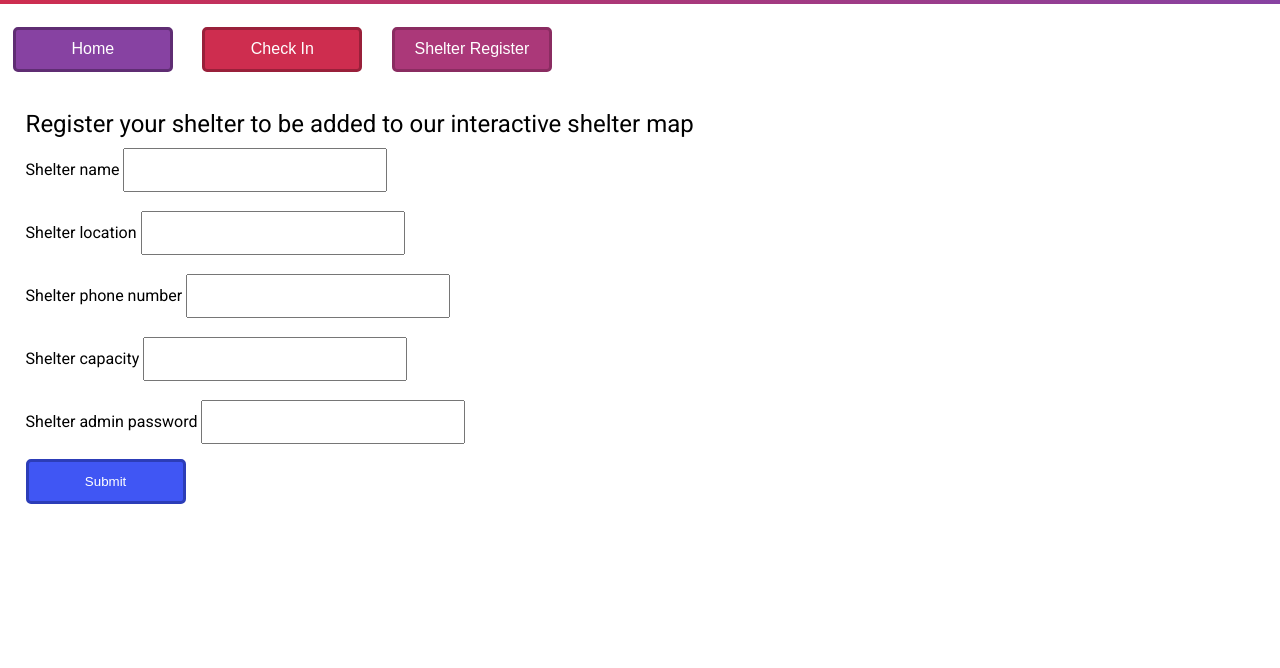
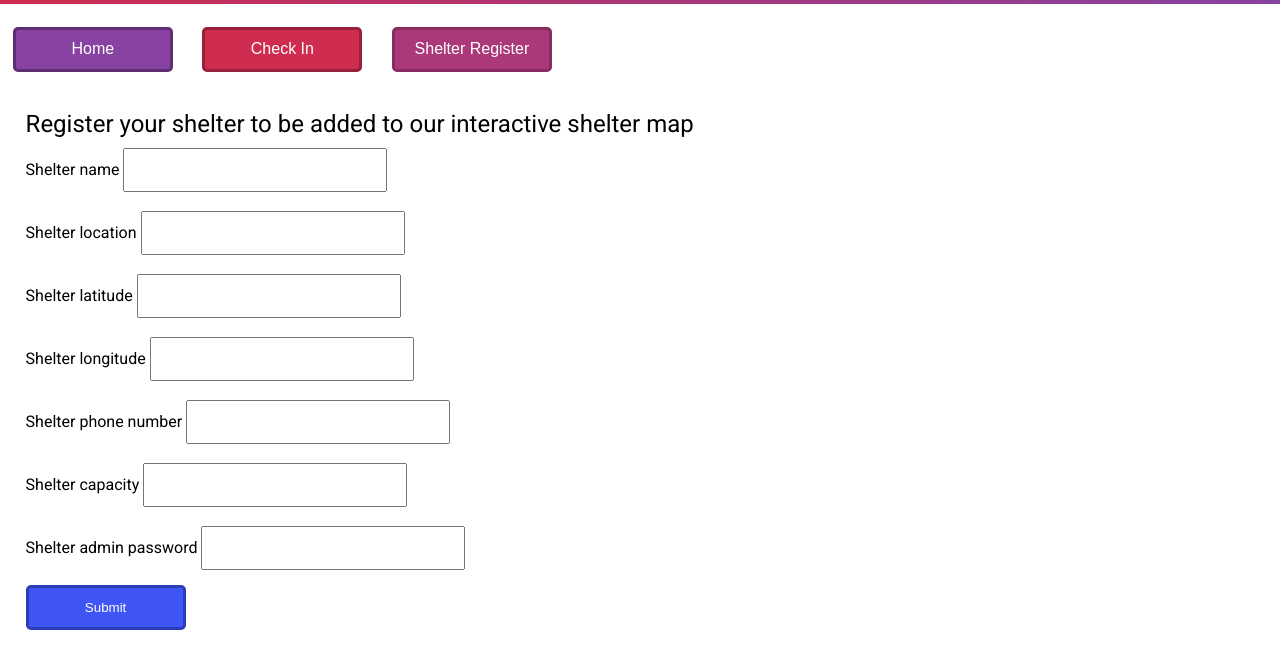
Before and after one commit to willm0602/SSU-WICS-Hackathon-Project-Fall-2021, a website: page pages/shelterreg.html in a window 1280 px wide. Shown: the part 64-732 px from the top of the page. Drawn offline with nearby package versions, Linux system fonts and the light colour scheme; some packages are replaced by stand-ins of ours; files that its build step writes are made by us from their sources; no server answers; files whose address does not match are found by name.

Commit message:
added lat lng

```diff
--- a/pages/shelterreg.html
+++ b/pages/shelterreg.html
@@ -49,6 +49,18 @@
 
            <br><br>
 
+           <label for ="shelterlat">Shelter latitude
+            <input class="shelterInput" type="text" required id= "shelterlat" name = "shelterreg">
+           </label>
+
+            <br><br>
+
+            <label for ="shelterlng">Shelter longitude
+                <input class="shelterInput" type="text" required id= "shelterlng" name = "shelterreg">
+            </label>
+
+            <br><br>
+
            <label for ="shelterphone">Shelter phone number
                <input class="shelterInput" type="text" required id= "shelterphone" name = "shelterreg">
            </label>
```
